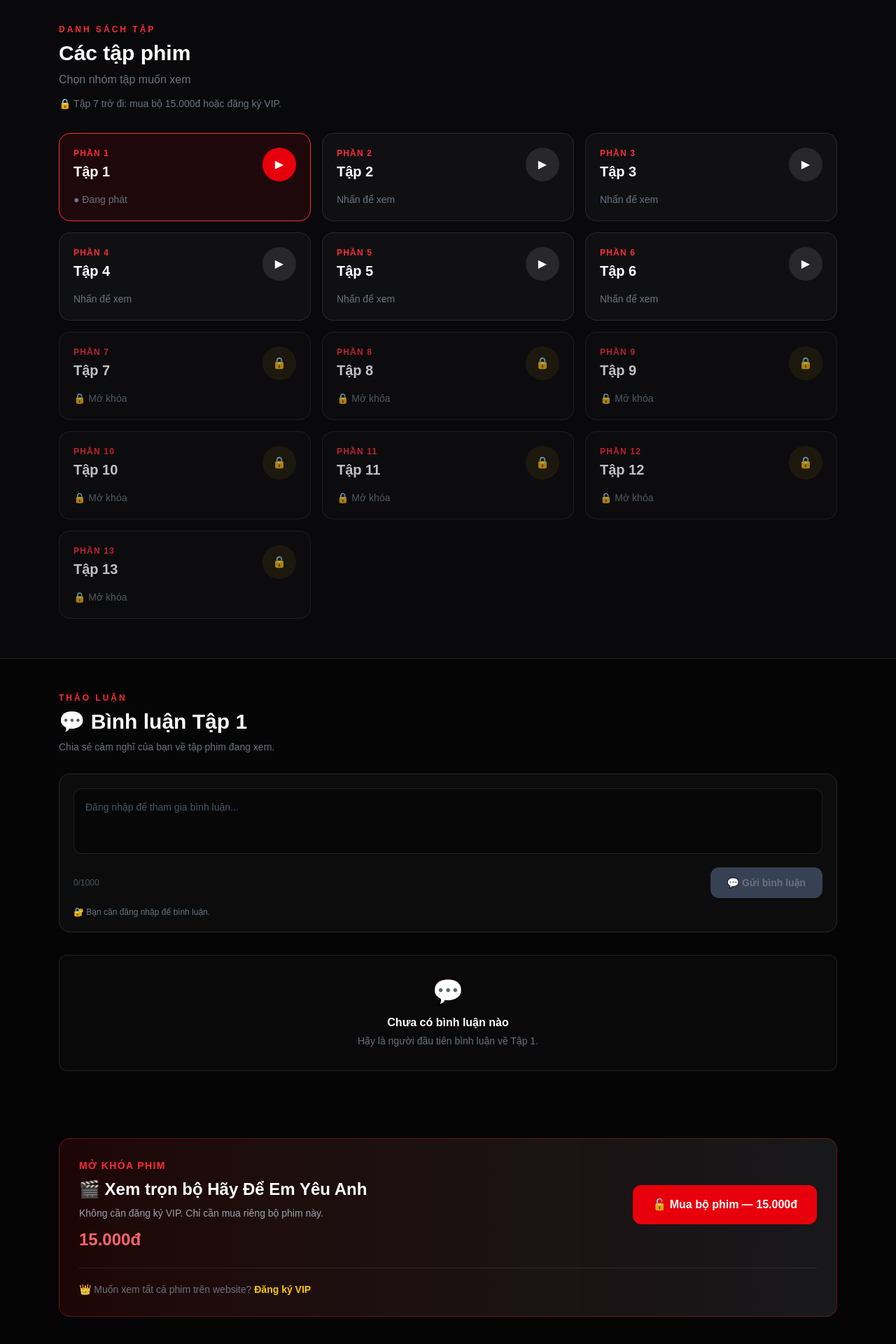
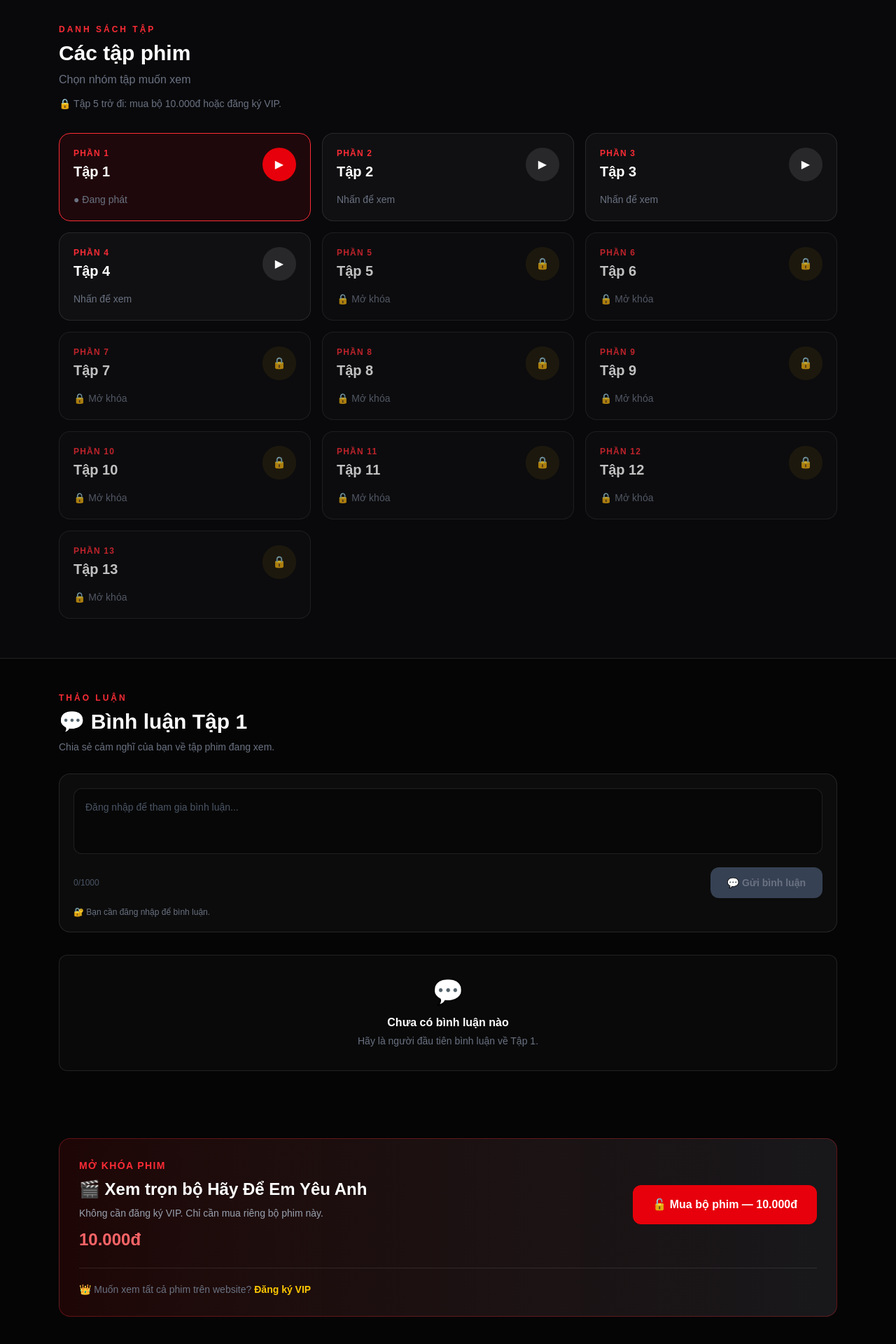
Before and after one commit to ptpvip9-hub/web-phim, a Next.js app: page /phim/hay-de-em-yeu-anh in a window 1280 px wide. Shown: the part 1737-3657 px from the top of the page at 70% size. Built offline with nearby package versions, Linux system fonts and the light colour scheme; no server answers; the database is empty.

Commit message:
Update VIP with 10000vnd

```diff
--- a/app/phim/hay-de-em-yeu-anh/page.tsx
+++ b/app/phim/hay-de-em-yeu-anh/page.tsx
@@ -12,7 +12,7 @@ const R2_BASE =
 
 const MOVIE_SLUG = "hay-de-em-yeu-anh";
 const MOVIE_TITLE = "Hãy Để Em Yêu Anh";
-const MOVIE_PRICE = 15000;
+const MOVIE_PRICE = 10000;
 
 type Episode = {
   id: number;
@@ -688,7 +688,7 @@ export default function HayDeEmYeuAnh() {
   const changeEpisode = async (episode: Episode) => {
     if (checkingAccess) return;
 
-    const isLocked = episode.id >= 7;
+    const isLocked = episode.id >= 5;
 
     if (
       isLocked &&
@@ -1077,7 +1077,7 @@ export default function HayDeEmYeuAnh() {
               </p>
             ) : (
               <p className="mt-3 text-sm text-gray-500">
-                🔒 Tập 7 trở đi: mua bộ 15.000đ hoặc đăng ký VIP.
+                🔒 Tập 5 trở đi: mua bộ 10.000đ hoặc đăng ký VIP.
               </p>
             )}
 
@@ -1094,7 +1094,7 @@ export default function HayDeEmYeuAnh() {
                 episode.title === "Tập cuối";
 
               const isLocked =
-                episode.id >= 7 &&
+                episode.id >= 5 &&
                 !isVip &&
                 !hasMovieAccess;
 
@@ -1329,7 +1329,7 @@ export default function HayDeEmYeuAnh() {
                 </p>
 
                 <p className="mt-3 text-2xl font-black text-red-400">
-                  15.000đ
+                  10.000đ
                 </p>
 
               </div>
@@ -1342,7 +1342,7 @@ export default function HayDeEmYeuAnh() {
               >
                 {creatingOrder
                   ? "Đang tạo đơn..."
-                  : "🔓 Mua bộ phim — 15.000đ"}
+                  : "🔓 Mua bộ phim — 10.000đ"}
               </button>
 
             </div>
@@ -1578,7 +1578,7 @@ export default function HayDeEmYeuAnh() {
                 </p>
 
                 <div className="mt-4 text-xl font-black text-red-400">
-                  15000.đ
+                  10000đ
                 </div>
 
                 <div className="mt-4 rounded-lg bg-red-600 px-4 py-3 text-center text-sm font-black text-white">
@@ -1724,7 +1724,7 @@ export default function HayDeEmYeuAnh() {
               </div>
 
               <div className="mt-1 text-4xl font-black text-red-400">
-                15.000đ
+                10.000đ
               </div>
 
             </div>
@@ -1850,7 +1850,7 @@ export default function HayDeEmYeuAnh() {
 
                 Chuyển đúng{" "}
                 <strong className="text-white">
-                  15.000đ
+                  10.000đ
                 </strong>{" "}
                 và ghi đúng mã đơn:
 
```
